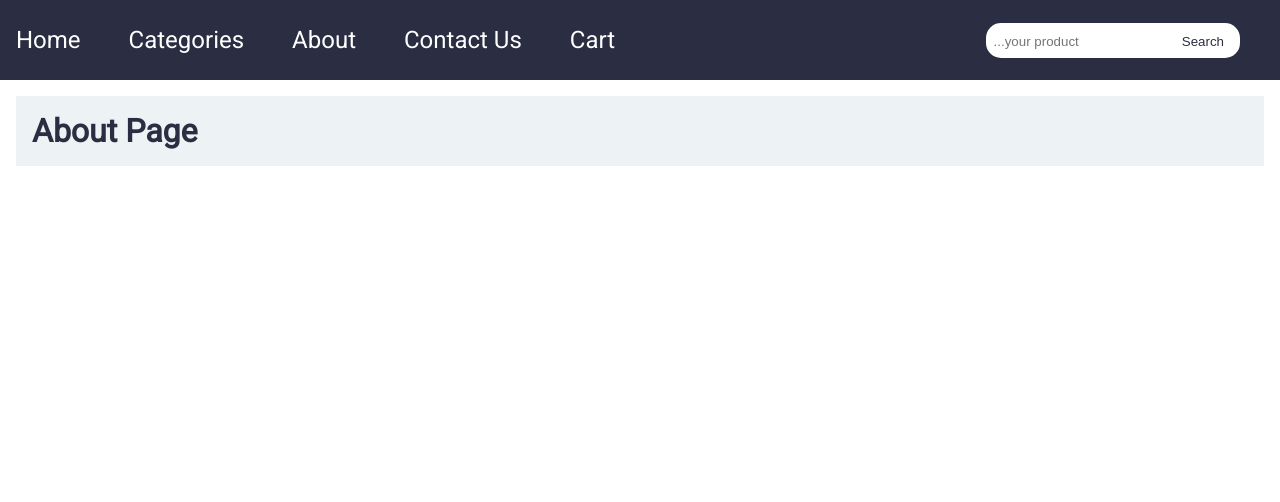
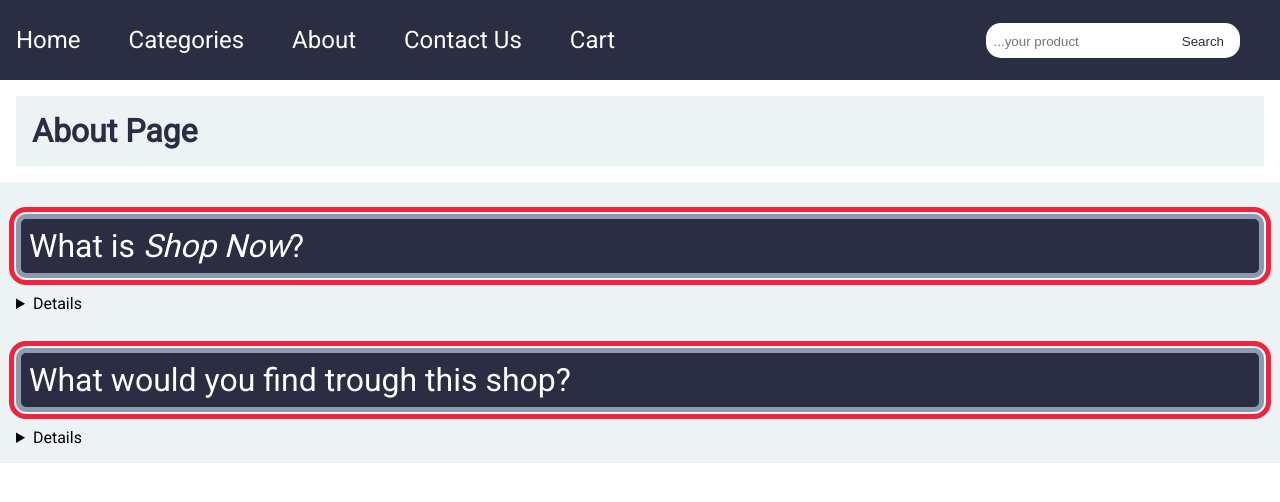
Before and after one commit to AlexandruIoan20/AlexandruIoan20.github.io, a React (Create React App) app in the folder shop/: page /about in a window 1280 px wide. Shown: the top 502 px of the page. Built offline with nearby package versions, Linux system fonts and the light colour scheme; what unsplash-js would draw is missing.

Commit message:
About page

```diff
--- a/shop/src/App.jsx
+++ b/shop/src/App.jsx
@@ -10,6 +10,7 @@ import './styling/nav.css';
 import './styling/main.css';
 import './styling/intro.css';
 import './styling/contact.css';
+import './styling/about.css';
 import './styling/categories.css';
 import './styling/items.css';
 import { Routes, Route } from "react-router-dom";
--- a/shop/src/pages/About.jsx
+++ b/shop/src/pages/About.jsx
@@ -4,6 +4,33 @@ const About = () => {
     return (
         <section className="page">
             <h1>About Page</h1>
+
+            <section className="about-text">
+                <aside>
+                    <summary>
+                        <p className="question">What is <i>Shop Now</i>?</p>
+                        <details>
+                            <p className="answer">By far the most interesting project from JS Odin Project's curriculum.
+                                It doesn't feel as hard as I imagined it would be. It's really enjoying tu build a project like this.
+                            </p>
+                        </details>
+                    </summary>
+                </aside>
+
+                <br />
+                <aside>
+
+                <summary>
+                    <p className="question">What would you find trough this shop?</p>
+
+                        <details>
+                            <p className="answer">I wanted a special aproach to this project. I can't wait to start learning back end.
+                            Therefore, the items you "can buy there" where chosen random with unsplash get photos.
+                            It was a great time inventing some logic stuff to transform those photos into real products.</p>
+                        </details>
+                    </summary>
+                </aside>
+            </section>
         </section>
     )
 };
--- a/shop/src/pages/Contact.jsx
+++ b/shop/src/pages/Contact.jsx
@@ -1,12 +1,9 @@
 import React from "react";
-import { NavLink } from 'react-router-dom'
 
 const Contact = () => {
     return (
         <section className="page">
             <h1>Contact Page</h1>
-
-            <section className="contact-page">
             <section className="contact-options">
                 <ul>
                     <li>
@@ -21,7 +18,6 @@ const Contact = () => {
                 </ul>
             </section>
         </section>
-        </section>
     )
 };
 
--- a/shop/src/styling/about.css
+++ b/shop/src/styling/about.css
@@ -0,0 +1,29 @@
+.about-text {
+    background-color: #EDF2F4;
+    padding: 1rem;
+}
+
+.question {
+    background-color: #2B2D42;
+    color: white;
+
+    font-size: 2rem;
+    padding: .5rem;
+    border-radius: 10px;
+
+    border: 5px solid #8D99AE;
+    outline: 5px solid #EF233C;
+    outline-offset: 2px;
+    margin-top: 1rem;
+}
+
+.answer {
+    margin-top: 1rem;
+    font-size: 1.5rem;
+
+    color: #2B2D42;
+}
+
+details {
+    margin-top: 1rem;
+}
```
Lines whose indentation alone changed are shown as unchanged.
